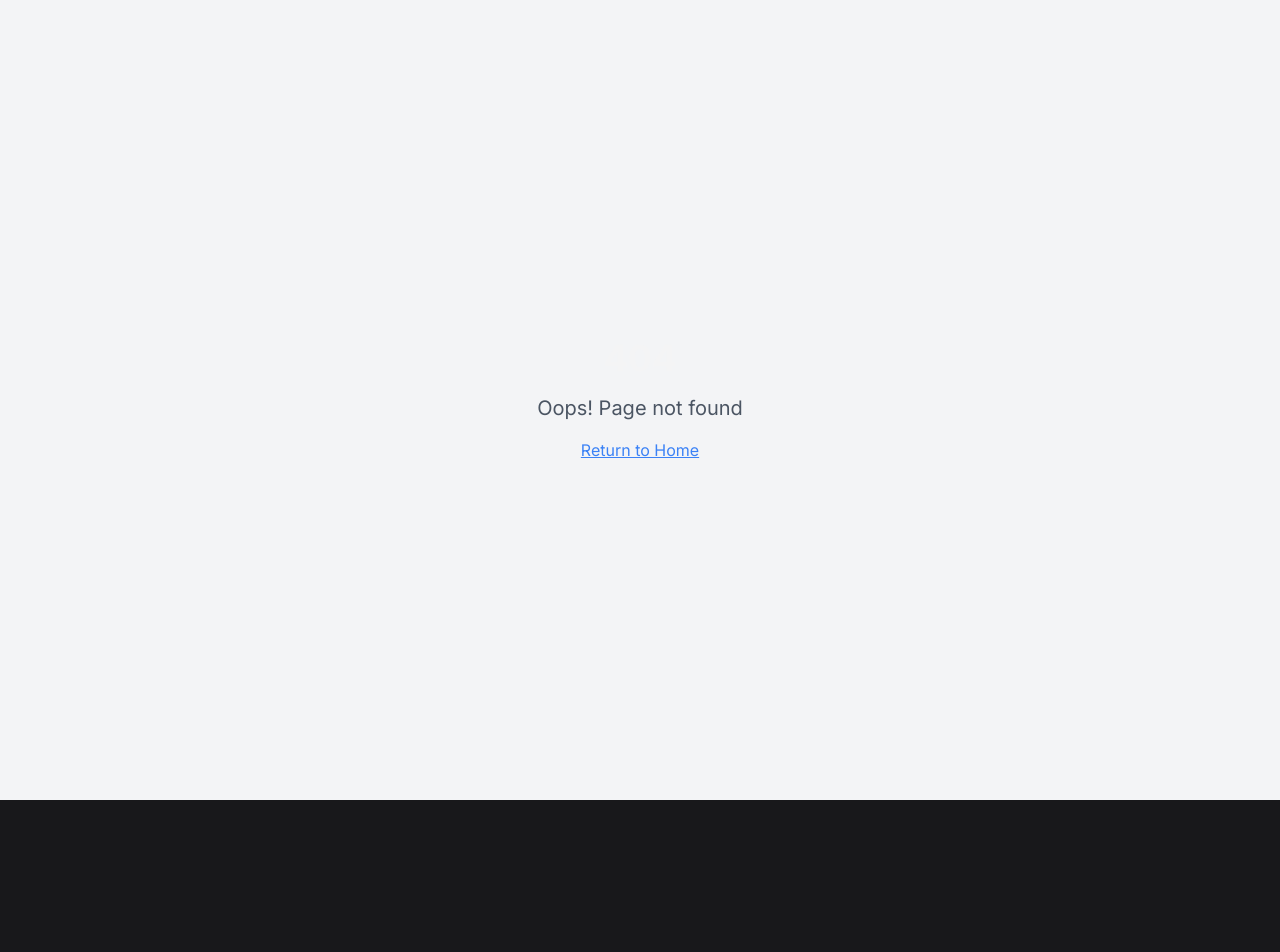
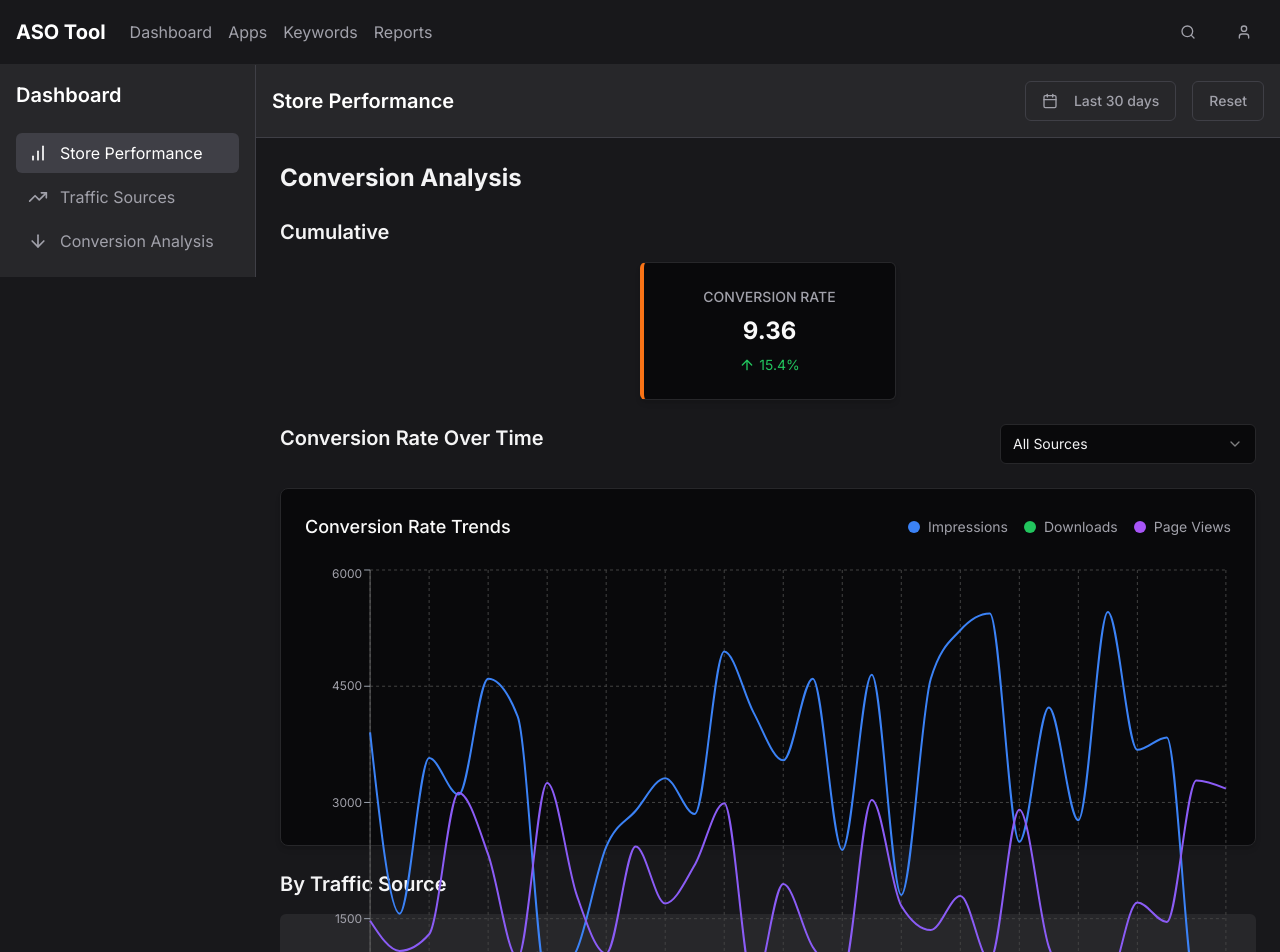
Before and after one commit to SixpoundertheOriginal/yodel-aso-insight-62, a React (Vite) app: page /conversion-analysis in a window 1280 px wide. Before the commit this address had no page. Shown: the top 952 px of the page. Before the commit the page ends 800 px from the top, so only its background shows below. Built offline with nearby package versions, Linux system fonts and the light colour scheme.

Commit message:
feat(page): add Conversion Analysis overview page
Scaffold the "Conversion Analysis" page, including KPI cards, time series charts, and traffic source filtering. Implement a basic Jest/RTL test to verify rendering.

```diff
--- a/src/App.tsx
+++ b/src/App.tsx
@@ -8,6 +8,7 @@ import { AsoDataProvider } from "./context/AsoDataContext";
 import Index from "./pages/Index";
 import Dashboard from "./pages/dashboard";
 import TrafficSourcesPage from "./pages/traffic-sources";
+import ConversionAnalysisPage from "./pages/conversion-analysis";
 import NotFound from "./pages/NotFound";
 
 const queryClient = new QueryClient();
@@ -23,6 +24,7 @@ const App = () => (
             <Route path="/" element={<Index />} />
             <Route path="/dashboard" element={<Dashboard />} />
             <Route path="/traffic-sources" element={<TrafficSourcesPage />} />
+            <Route path="/conversion-analysis" element={<ConversionAnalysisPage />} />
             {/* ADD ALL CUSTOM ROUTES ABOVE THE CATCH-ALL "*" ROUTE */}
             <Route path="*" element={<NotFound />} />
           </Routes>
--- /dev/null
+++ b/src/components/Filters/TrafficSourceSelect.tsx
@@ -0,0 +1,58 @@
+
+import React from "react";
+import { useAsoData } from "@/context/AsoDataContext";
+import {
+  Select,
+  SelectContent,
+  SelectItem,
+  SelectTrigger,
+  SelectValue,
+} from "@/components/ui/select";
+
+interface TrafficSourceSelectProps {
+  selectedSources: string[];
+  onSourceChange: (sources: string[]) => void;
+}
+
+const TrafficSourceSelect: React.FC<TrafficSourceSelectProps> = ({
+  selectedSources,
+  onSourceChange,
+}) => {
+  const { data } = useAsoData();
+
+  if (!data?.trafficSources) return null;
+
+  // Get unique traffic sources
+  const sources = data.trafficSources.map(source => source.name);
+
+  const handleSourceChange = (value: string) => {
+    if (value === "all") {
+      onSourceChange(sources);
+    } else {
+      onSourceChange([value]);
+    }
+  };
+
+  return (
+    <div className="w-full md:w-64">
+      <Select
+        onValueChange={handleSourceChange}
+        defaultValue="all"
+      >
+        <SelectTrigger className="w-full">
+          <SelectValue placeholder="Select traffic source" />
+        </SelectTrigger>
+        <SelectContent>
+          <SelectItem value="all">All Sources</SelectItem>
+          {sources.map((source) => (
+            <SelectItem key={source} value={source}>
+              {source}
+            </SelectItem>
+          ))}
+        </SelectContent>
+      </Select>
+    </div>
+  );
+};
+
+export default TrafficSourceSelect;
--- /dev/null
+++ b/src/components/Filters/index.ts
@@ -0,0 +1,2 @@
+
+export { default as TrafficSourceSelect } from './TrafficSourceSelect';
--- a/src/components/index.ts
+++ b/src/components/index.ts
@@ -9,3 +9,4 @@ export { default as ResetButton } from './ResetButton';
 export { default as KpiCard } from './KpiCard';
 export { default as LineChartPlaceholder } from './LineChartPlaceholder';
 export { default as TrafficSourceTable } from './TrafficSourceTable';
+export { TrafficSourceSelect } from './Filters';
--- a/src/hooks/index.ts
+++ b/src/hooks/index.ts
@@ -2,3 +2,4 @@
 // Export hooks here
 export * from './useTheme';
 export * from './useMockAsoData';
+export * from './useSourceFiltering';
--- /dev/null
+++ b/src/hooks/useSourceFiltering.ts
@@ -0,0 +1,55 @@
+
+import { useState, useMemo } from 'react';
+import { TimeSeriesPoint, TrafficSource } from './useMockAsoData';
+
+/**
+ * Hook for filtering time series data by traffic sources
+ */
+export const useSourceFiltering = (
+  timeseriesData: TimeSeriesPoint[] | undefined,
+  trafficSources: TrafficSource[] | undefined
+) => {
+  // Default to all sources being selected
+  const allSourceNames = useMemo(() =>
+    trafficSources?.map(source => source.name) || [],
+    [trafficSources]
+  );
+
+  const [selectedSources, setSelectedSources] = useState<string[]>(allSourceNames);
+
+  // Filter timeseries data based on selected sources
+  const filteredData = useMemo(() => {
+    if (!timeseriesData) return [];
+    if (selectedSources.length === 0) return [];
+
+    // Return original data if all sources are selected
+    if (selectedSources.length === allSourceNames.length) {
+      return timeseriesData;
+    }
+
+    // Filter the data based on selected sources
+    // Note: This is a mock implementation as the actual data structure
+    // doesn't have source-specific timeseries data in the current model
+    return timeseriesData;
+  }, [timeseriesData, selectedSources, allSourceNames.length]);
+
+  // Filter traffic sources based on selection
+  const filteredSources = useMemo(() => {
+    if (!trafficSources) return [];
+    if (selectedSources.length === 0) return [];
+
+    return trafficSources.filter(source =>
+      selectedSources.includes(source.name)
+    );
+  }, [trafficSources, selectedSources]);
+
+  return {
+    selectedSources,
+    setSelectedSources,
+    filteredData,
+    filteredSources,
+    allSourceNames
+  };
+};
+
+export default useSourceFiltering;
--- /dev/null
+++ b/src/pages/conversion-analysis.tsx
@@ -0,0 +1,116 @@
+
+import React from "react";
+import { MainLayout } from "../layouts";
+import { useAsoData } from "../context/AsoDataContext";
+import KpiCard from "../components/KpiCard";
+import TimeSeriesChart from "../components/TimeSeriesChart";
+import { TrafficSourceSelect } from "../components/Filters";
+import useSourceFiltering from "../hooks/useSourceFiltering";
+
+const ConversionAnalysisPage: React.FC = () => {
+  const { data, loading } = useAsoData();
+
+  const {
+    selectedSources,
+    setSelectedSources,
+    filteredData,
+    filteredSources,
+    allSourceNames
+  } = useSourceFiltering(
+    data?.timeseriesData,
+    data?.trafficSources
+  );
+
+  // Display a loading state when data is being fetched
+  if (loading || !data) {
+    return (
+      <MainLayout>
+        <div className="flex flex-col space-y-6">
+          <h1 className="text-2xl font-bold">Conversion Analysis</h1>
+          {/* Loading state for the cumulative section */}
+          <div className="flex justify-center">
+            <div className="w-64 h-32 bg-zinc-800 animate-pulse rounded-md"></div>
+          </div>
+          {/* Loading state for the time series chart */}
+          <div className="h-64 bg-zinc-800 animate-pulse rounded-md"></div>
+          {/* Loading state for traffic source cards */}
+          <h2 className="text-xl font-semibold mt-6">By Traffic Source</h2>
+          <div className="grid grid-cols-1 sm:grid-cols-2 md:grid-cols-3 lg:grid-cols-4 gap-6">
+            {[...Array(4)].map((_, i) => (
+              <div key={i} className="h-32 bg-zinc-800 animate-pulse rounded-md"></div>
+            ))}
+          </div>
+          {/* Loading state for the second time series chart */}
+          <div className="h-64 bg-zinc-800 animate-pulse rounded-md"></div>
+        </div>
+      </MainLayout>
+    );
+  }
+
+  return (
+    <MainLayout>
+      <div className="flex flex-col space-y-6">
+        <h1 className="text-2xl font-bold">Conversion Analysis</h1>
+
+        {/* Cumulative Section */}
+        <section>
+          <h2 className="text-xl font-semibold mb-4">Cumulative</h2>
+          <div className="flex justify-center">
+            <div className="w-64">
+              <KpiCard
+                title="Conversion Rate"
+                value={data.summary.cvr.value}
+                delta={data.summary.cvr.delta} // Using delta instead of change to match existing implementation
+              />
+            </div>
+          </div>
+        </section>
+
+        {/* Main Time Series Chart with Filter */}
+        <section className="mt-8">
+          <div className="flex flex-col md:flex-row justify-between items-start gap-4 mb-4">
+            <h2 className="text-xl font-semibold">Conversion Rate Over Time</h2>
+            <TrafficSourceSelect
+              selectedSources={selectedSources}
+              onSourceChange={setSelectedSources}
+            />
+          </div>
+          <TimeSeriesChart data={data.timeseriesData} title="Conversion Rate Trends" />
+        </section>
+
+        {/* By Traffic Source Section */}
+        <section className="mt-8">
+          <h2 className="text-xl font-semibold mb-4">By Traffic Source</h2>
+
+          {selectedSources.length === 0 ? (
+            <div className="bg-zinc-800 p-8 rounded-md text-center">
+              <p className="text-gray-400">No traffic sources selected. Please select at least one source to view data.</p>
+            </div>
+          ) : (
+            <>
+              {/* Traffic Source KPI Cards */}
+              <div className="grid grid-cols-1 sm:grid-cols-2 md:grid-cols-3 lg:grid-cols-4 gap-6 mb-8">
+                {filteredSources.map((source) => (
+                  <KpiCard
+                    key={source.name}
+                    title={source.name}
+                    value={source.value}
+                    delta={source.delta} // Using delta instead of change to match existing implementation
+                  />
+                ))}
+              </div>
+
+              {/* Traffic Source Time Series Chart */}
+              <TimeSeriesChart
+                data={filteredData}
+                title="Conversion Rate by Traffic Source"
+              />
+            </>
+          )}
+        </section>
+      </div>
+    </MainLayout>
+  );
+};
+
+export default ConversionAnalysisPage;
```
Also changed, not shown: 1 other file (tests, documents, lock files or other folders).
